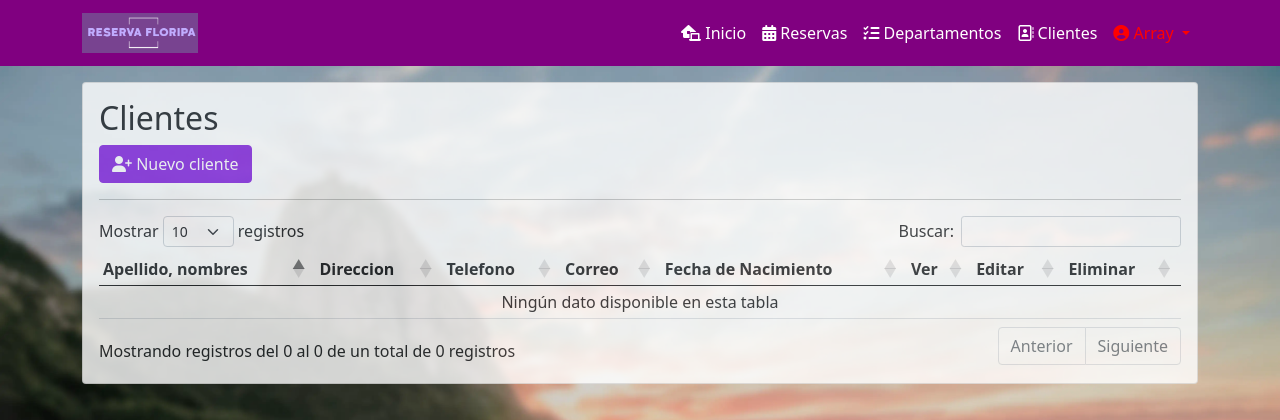
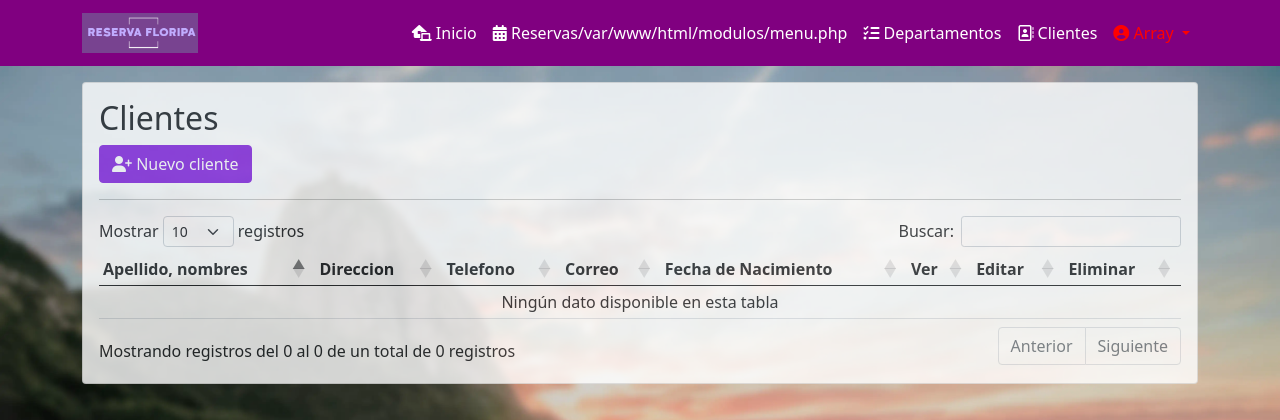
Before and after one commit to maximilianoscr/reserva-floripa, a PHP site: page /modulos/clientes.php in a window 1280 px wide. Shown: the top 420 px of the page. Run offline with PHP 8.4, Linux system fonts and the light colour scheme; the visitor is signed in with stand-in values (Sample User, id 1); data that the repository does not hold is empty; some libraries are stand-ins or nearby versions.

Commit message:
modifico muestreo de boton inicio

```diff
--- a/modulos/menu.php
+++ b/modulos/menu.php
@@ -1,6 +1,6 @@
 <nav class="navbar navbar-expand-lg navbar-light fondoNavbar  static-top">
   <div class="container">
-    <a class="navbar-brand" href="http://localhost/reserva/modulos/inicio.php">
+    <a class="navbar-brand" href="https://www.maxiscr.com/reserva/modulos/inicio.php">
       <img src="../public/img/logo.png" alt="..." height="40">
     </a>
     <button class="navbar-toggler" type="button" data-bs-toggle="collapse" data-bs-target="#navbarSupportedContent" aria-controls="navbarSupportedContent" aria-expanded="false" aria-label="Toggle navigation">
@@ -20,7 +20,7 @@
         <?}?>
         <li class="nav-item">
           <a class="nav-link active colorLetra" href="reservas.php">
-            <i class="fa-solid fa-calendar-days"></i> Reservas
+            <i class="fa-solid fa-calendar-days"></i> Reservas<?echo __FILE__;?>
           </a>
         </li>
         <li class="nav-item">
```
